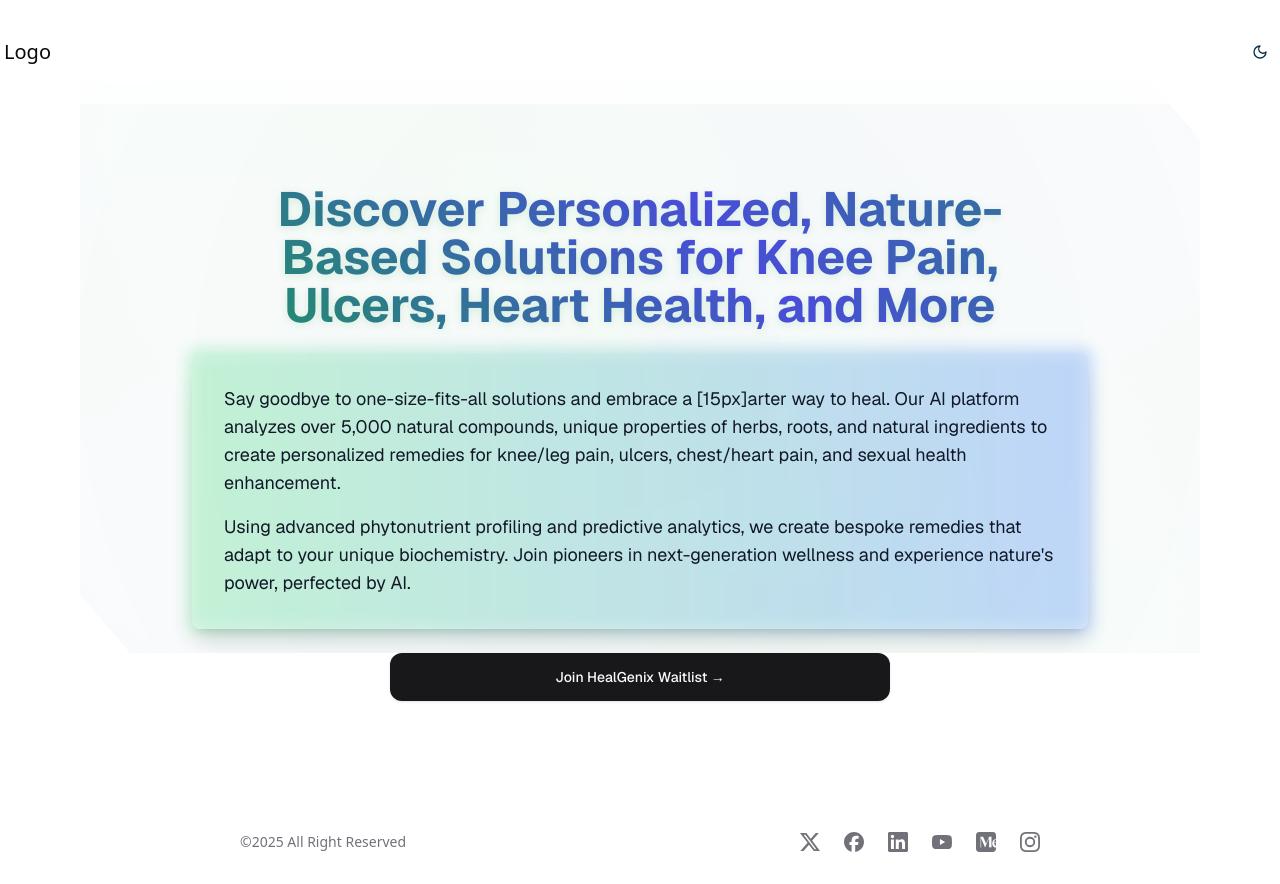
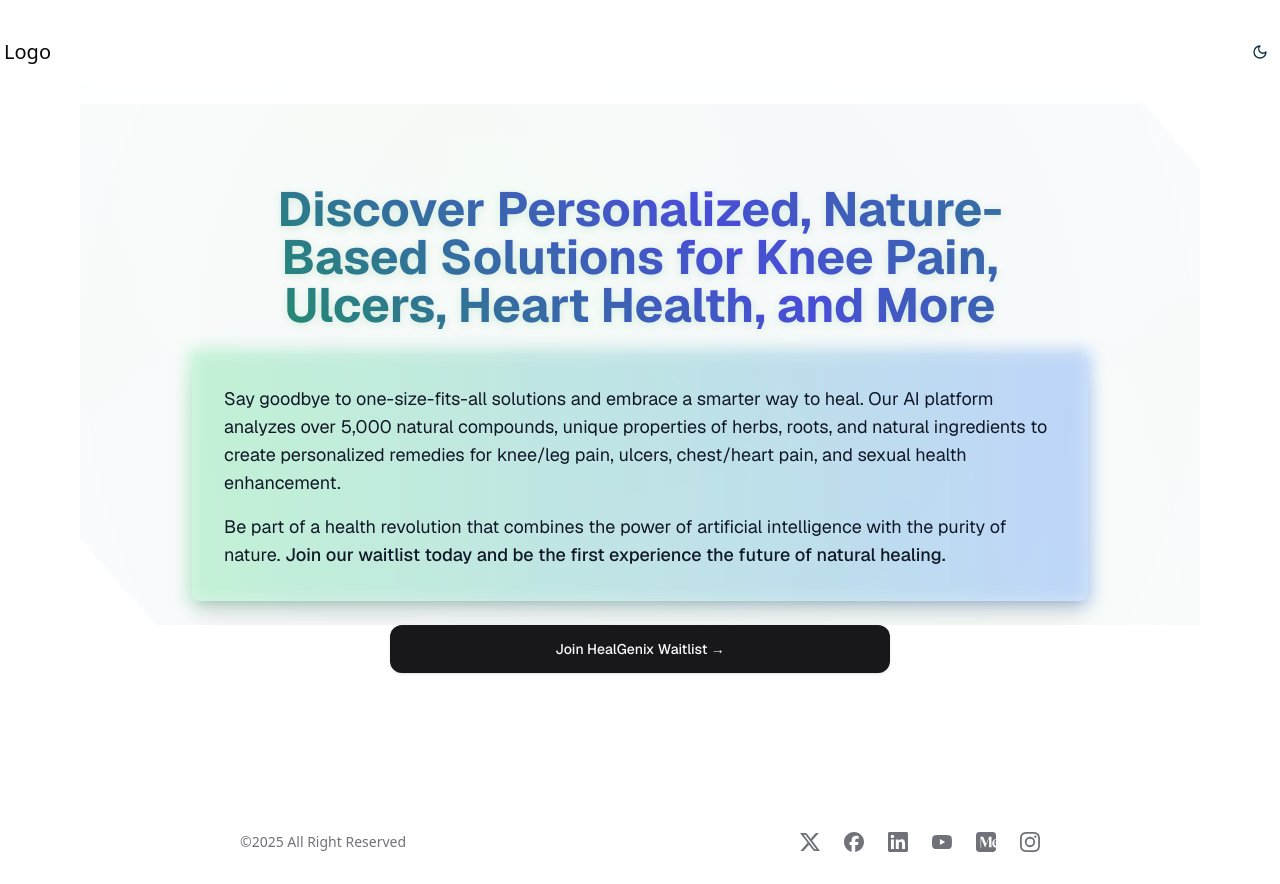
Before and after one commit to gitkarasune/HealGenix, a Next.js app: page / in a window 1280 px wide. Built offline with nearby package versions, Linux system fonts and the light colour scheme.

Commit message:
changes made

```diff
--- a/app/page.tsx
+++ b/app/page.tsx
@@ -10,7 +10,7 @@ export default function Home() {
       <div className="max-w-[500px] mx-auto">
         <Link href={"/signup"}>
           <Button className="w-full" size={"lg"}>
-          Join HealGenix Waitlist →
+          Join HealGenix Waitlist {"→"}
           </Button>
         </Link>
       </div>
--- a/components/title.tsx
+++ b/components/title.tsx
@@ -21,25 +21,15 @@ export default function Title() {
           <div className="absolute -inset-1 bg-gradient-to-r from-green-400 to-blue-500 rounded-lg blur opacity-30 group-hover:opacity-50 transition-opacity duration-300" />
           <div className="relative space-y-4 backdrop-blur-sm rounded-lg p-8 shadow-xl max-w-5xl mx-auto">
             <p className="text-[15px] lg:text-lg text-gray-900 dark:text-white/85 leading-relaxed">
-              Say goodbye to one-size-fits-all solutions and embrace a [15px]arter
-              way to heal. Our AI platform analyzes over 5,000 natural
-              compounds, unique properties of herbs, roots, and natural
-              ingredients to create personalized remedies for knee/leg pain,
-              ulcers, chest/heart pain, and sexual health enhancement.
+              Say goodbye to one{"-"}size{"-"}fits{"-"}all solutions and embrace a
+              smarter way to heal. Our AI platform analyzes over 5,000
+              natural compounds, unique properties of herbs, roots, and natural
+              ingredients to create personalized remedies for knee{"/"}leg pain,
+              ulcers, chest{"/"}heart pain, and sexual health enhancement.
             </p>
 
             <p className="text-[15px] lg:text-lg text-gray-900 dark:text-white/85 leading-relaxed">
-              Using advanced phytonutrient profiling and predictive analytics,
-              we create bespoke remedies that adapt to your unique biochemistry.
-              Join pioneers in next-generation wellness and experience nature's
-              power, perfected by AI.
-              {/* Be part of a health revolution that combines the power of artificial
-          intelligence with the purity of nature. This is the right place for
-          you.{" "}
-          <span className="font-medium">
-            Join our waitlist today and be the first to experience the future of
-            natural healing.
-          </span> */}
+              Be part of a health revolution that combines the power of artificial intelligence with the purity of nature. <span className="font-medium">Join our waitlist today and be the first experience the future of natural healing.</span>
             </p>
           </div>
         </div>
```
